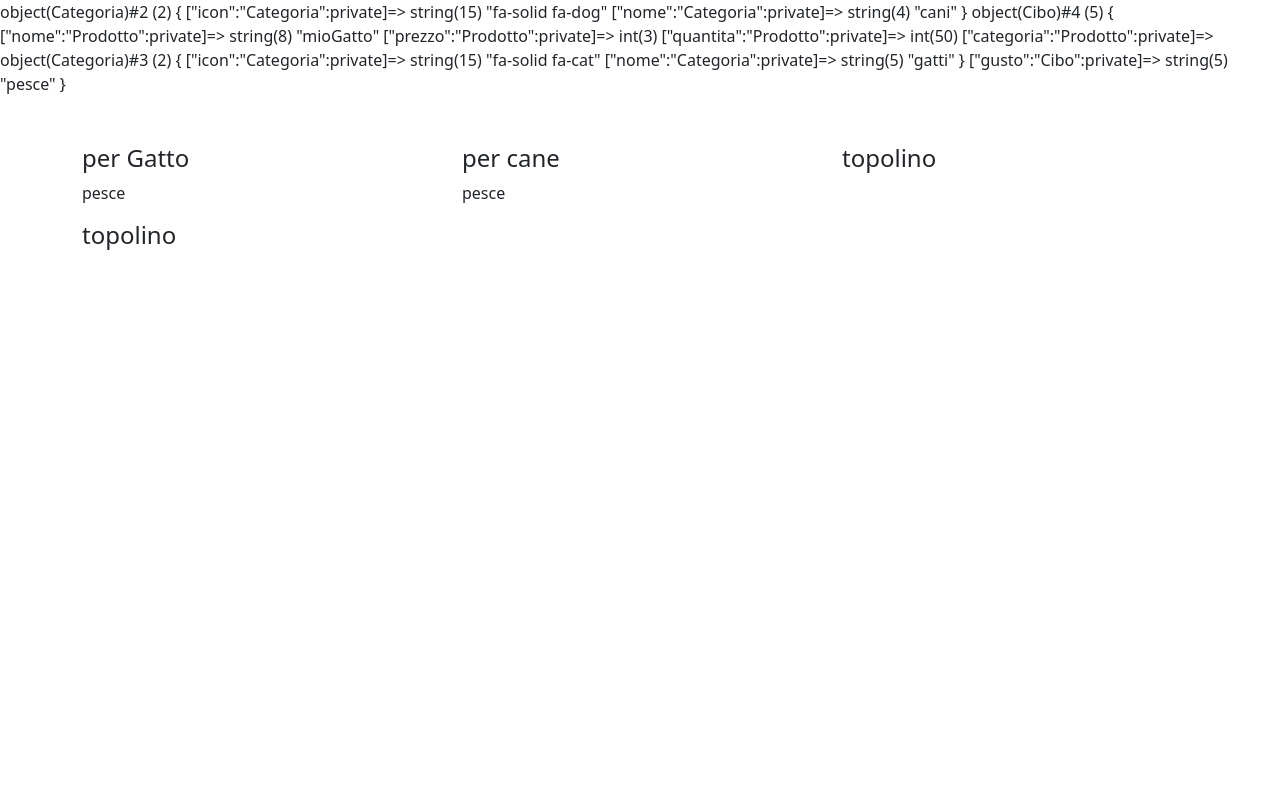
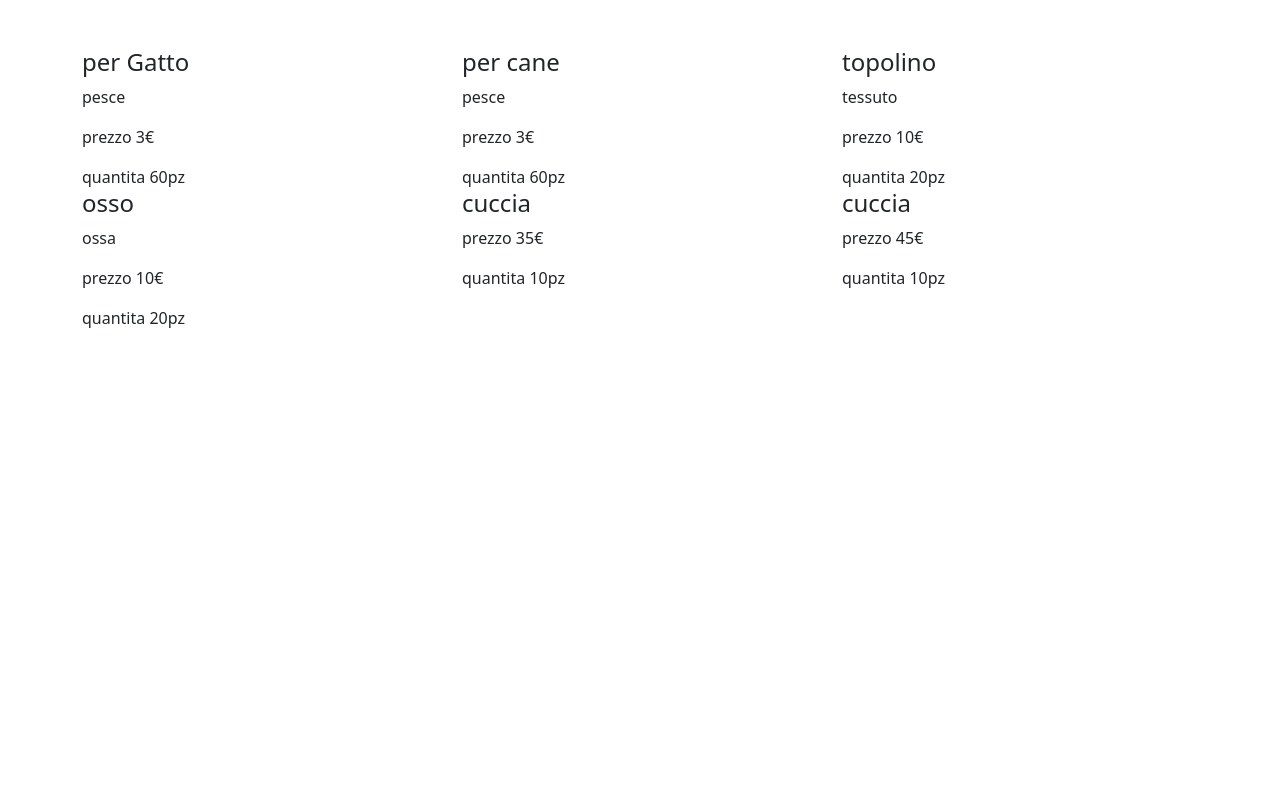
Before and after one commit to cesarecicolin/php-oop-2, a PHP site: page / in a window 1280 px wide. Run offline with PHP 8.4, Linux system fonts and the light colour scheme.

Commit message:
piccole modifiche a schermo

```diff
--- /dev/null
+++ b/Model/Cuccia.php
@@ -0,0 +1,32 @@
+<?php
+
+require_once __DIR__ . '/Prodoti.php';
+class Cuccia extends Prodotto
+{ private $grandeza;
+
+    function __construct($_nome, $_prezzo, $_quantita,Categoria $_categoria,$_grandeza)
+    {
+        parent:: __construct($_nome, $_prezzo, $_quantita, $_categoria);
+        $this->grandeza=$_grandeza;
+    }
+
+/**
+ * Get the value of grandeza
+ */
+public function getGrandeza()
+{
+return $this->grandeza;
+}
+
+/**
+ * Set the value of grandeza
+ *
+ * @return  self
+ */
+public function setGrandeza($grandeza)
+{
+$this->grandeza = $grandeza;
+
+return $this;
+}
+}
--- a/Model/Prodoti.php
+++ b/Model/Prodoti.php
@@ -28,14 +28,14 @@ class Prodotto
         $this->prezzo = $prezzo;
     }
 
-    public function getprezzo($prezzo){
+    public function getprezzo(){
         return $this->prezzo ;
     }
 
     /**
      * Get the value of quantita
      */
-    public function getcategoria($Categoria)
+    public function getcategoria()
     {
         return $this->categoria;
     }
--- a/database/db.php
+++ b/database/db.php
@@ -1,6 +1,7 @@
 <?php require_once __DIR__ . '/../Model/Catgoria.php';
  require_once __DIR__ . '/../Model/Cibo.php';
  require_once __DIR__ . '/../Model/Giocatolo.php';
+ require_once __DIR__ . '/../Model/Cuccia.php';
 
 $cani = new Categoria('fa-solid fa-dog', 'cani');
 $gatti = new Categoria('fa-solid fa-cat', 'gatti');
@@ -11,5 +12,7 @@ $catalogo = [
     new Cibo('per Gatto', 3, 60,$gatti,'pesce'),
     new Cibo('per cane', 3, 60,$cani,'pesce'),
     new Giocattolo('topolino',10,20,$gatti,'tessuto'),
-    new Giocattolo('topolino',10,20,$gatti,'tessuto'),
+    new Giocattolo('osso',10,20,$cani,'ossa'),
+    new Cuccia('cuccia',35,10,$cani,'xl'),
+    new Cuccia('cuccia',45,10,$gatti,'m')
 ];
--- a/index.php
+++ b/index.php
@@ -2,8 +2,7 @@
 require_once __DIR__ . '/database/db.php';
 
 
-var_dump($cani);
-var_dump($mioGatto);
+
 ?>
 <!DOCTYPE html>
 <html lang="en">
@@ -27,10 +26,13 @@ var_dump($mioGatto);
                     <div>
                         <?php if(is_a($prodotto, 'Cibo')) {?>
                         <p> <?php echo $prodotto->getGusto(); ?></p>
-                        <?php } else if (is_a($prodotto, 'Giocatolo')) {?>
+                        <?php } else if (is_a($prodotto, 'Giocattolo')) {?>
                             <p> <?php echo $prodotto->getMateriale() ?></p>
+                        <?php } ?>
 
-                       <?php } ?>
+                        <p>prezzo <?php echo $prodotto->getprezzo() ?>€</p>
+                        <span>quantita <?php echo $prodotto->getQuantita() ?>pz</span>
+
 
                     </div>
                 </div>
```
